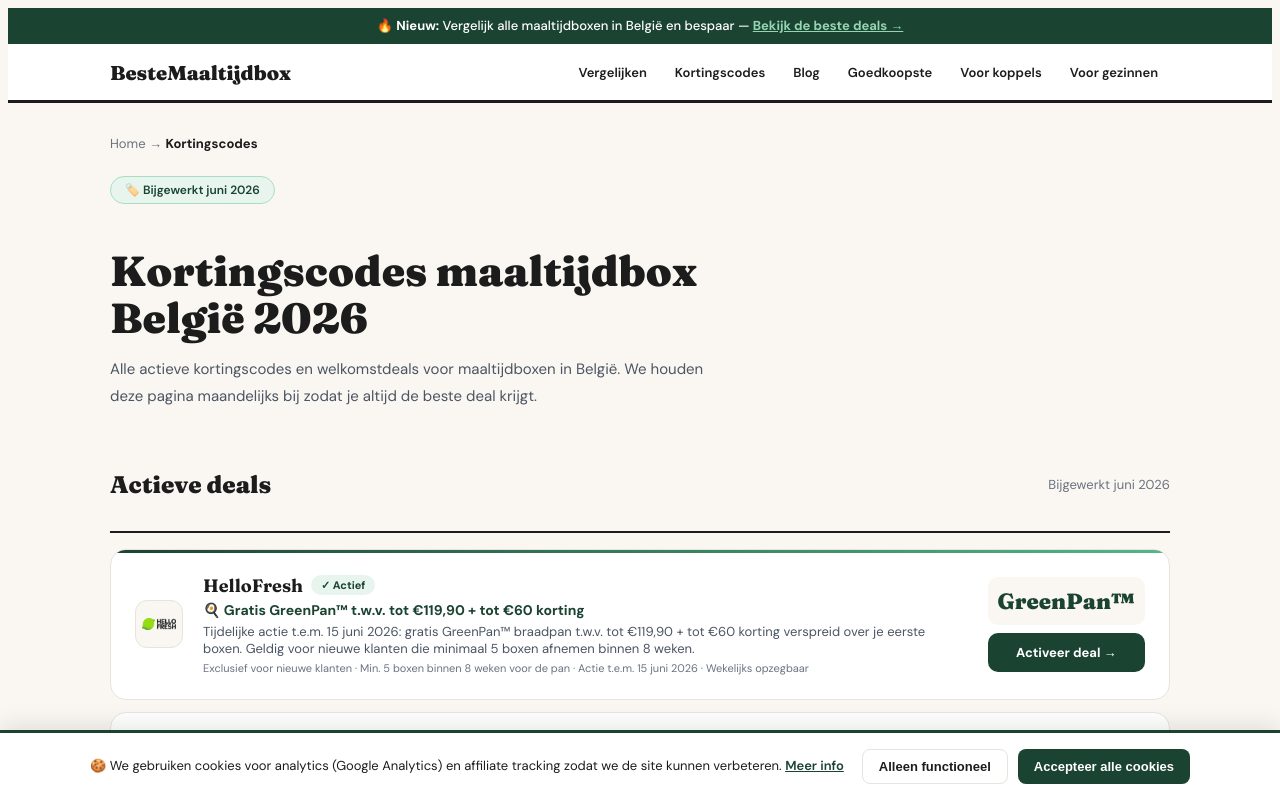
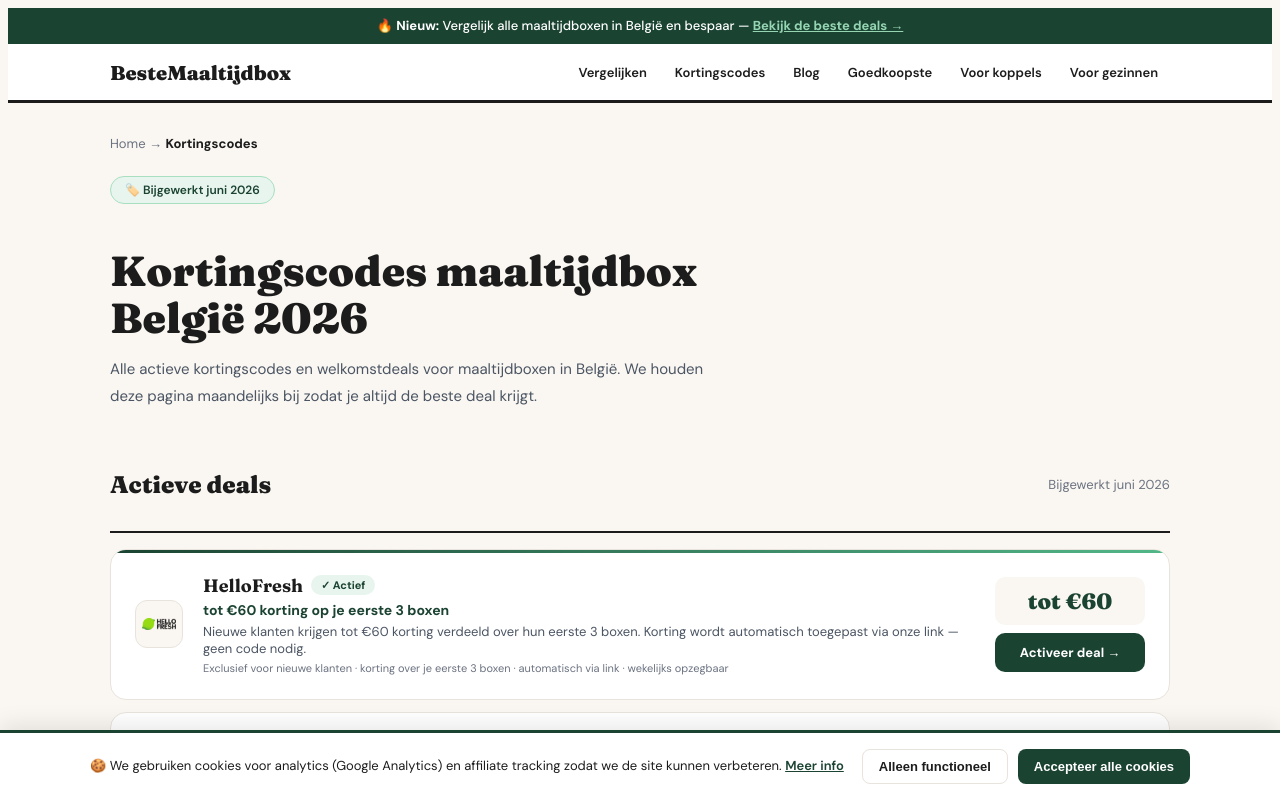
Before and after one commit to fetspets/bestemaaltijdbox, a Next.js app: page /kortingscodes in a window 1280 px wide. Shown: the top 798 px of the page. Built offline with nearby package versions, Linux system fonts and the light colour scheme.

Commit message:
auto: update page.tsx

```diff
--- a/src/app/kortingscodes/page.tsx
+++ b/src/app/kortingscodes/page.tsx
@@ -19,12 +19,12 @@ const kortingen = [
     naam: 'HelloFresh',
     logo: '/logos/hellofresh.png',
     code: null,
-    deal: '🍳 Gratis GreenPan™ t.w.v. tot €119,90 + tot €60 korting',
-    bedrag: 'GreenPan™',
+    deal: 'tot €60 korting op je eerste 3 boxen',
+    bedrag: 'tot €60',
     kleur: '#1B4332',
-    beschrijving: 'Tijdelijke actie t.e.m. 15 juni 2026: gratis GreenPan™ braadpan t.w.v. tot €119,90 + tot €60 korting verspreid over je eerste boxen. Geldig voor nieuwe klanten die minimaal 5 boxen afnemen binnen 8 weken.',
-    voorwaarden: 'Exclusief voor nieuwe klanten · Min. 5 boxen binnen 8 weken voor de pan · Actie t.e.m. 15 juni 2026 · Wekelijks opzegbaar',
-    ctaUrl: '/hellofresh-greenpan-kortingscode',
+    beschrijving: 'Nieuwe klanten krijgen tot €60 korting verdeeld over hun eerste 3 boxen. Korting wordt automatisch toegepast via onze link — geen code nodig.',
+    voorwaarden: 'Exclusief voor nieuwe klanten · korting over je eerste 3 boxen · automatisch via link · wekelijks opzegbaar',
+    ctaUrl: '/kortingscode/hellofresh',
     actief: true,
   },
   {
```
